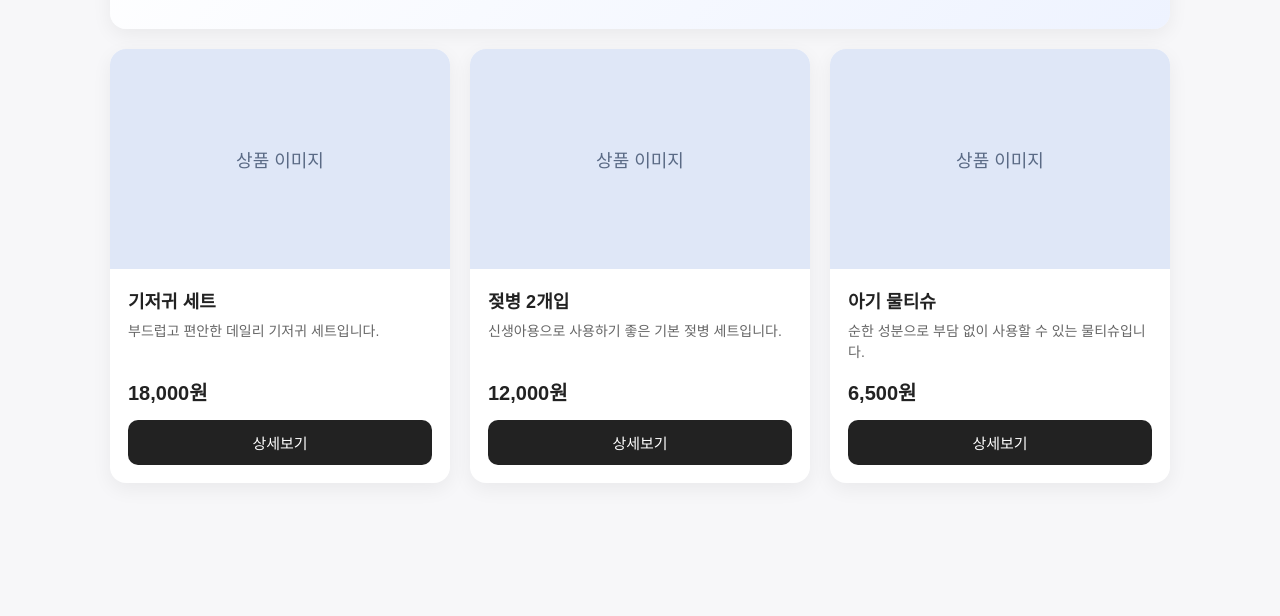
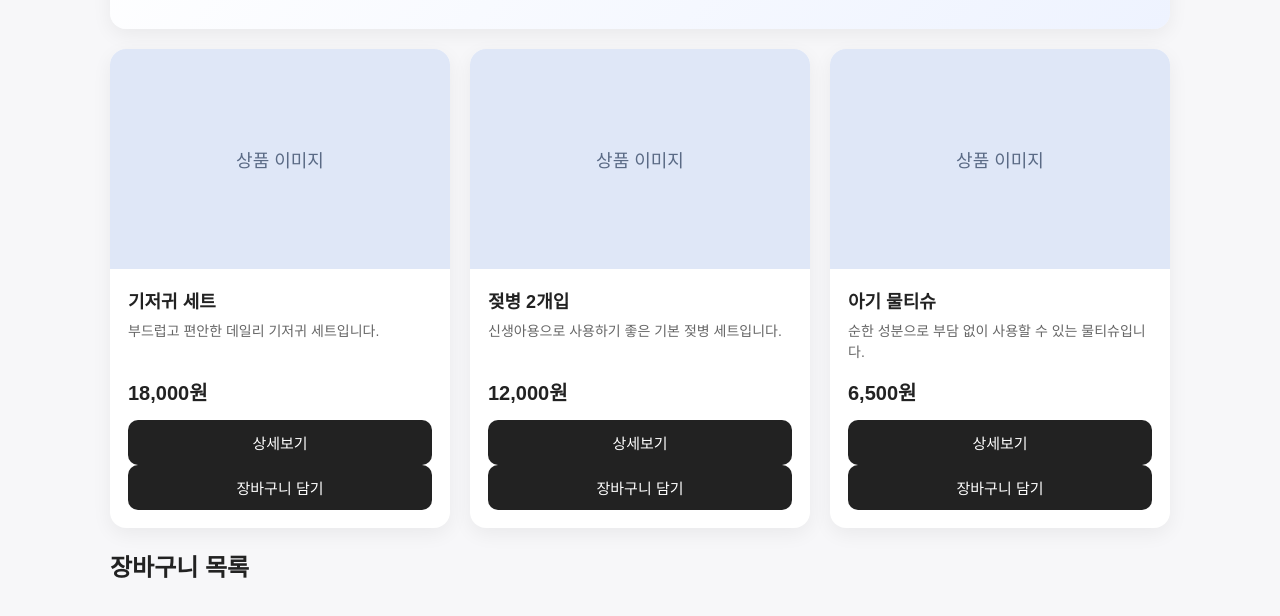
Before and after one commit to dowodo/dowodo.github.io, a plain HTML site: page index.html in a window 1280 px wide. Shown: the part 212-828 px from the top of the page. Before the commit the page ends 800 px from the top, so only its background shows below. Drawn offline with Linux system fonts and the light colour scheme.

Commit message:
Update index.html

```diff
--- a/index.html
+++ b/index.html
@@ -138,6 +138,7 @@
           <a href="detail.html?name=기저귀 세트&price=18000">
             <button>상세보기</button>
           </a>
+          <button onclick="addToCart('기저귀 세트')">장바구니 담기</button>
         </div>
       </div>
 
@@ -150,6 +151,7 @@
           <a href="detail.html?name=젖병 2개입&price=12000">
             <button>상세보기</button>
           </a>
+          <button onclick="addToCart('젖병 2개입')">장바구니 담기</button>
         </div>
       </div>
 
@@ -162,19 +164,33 @@
           <a href="detail.html?name=아기 물티슈&price=6500">
             <button>상세보기</button>
           </a>
+          <button onclick="addToCart('아기 물티슈')">장바구니 담기</button>
         </div>
       </div>
     </div>
+    <h2>장바구니 목록</h2>
+    <ul id="cart-list"></ul>
   </main>
 
   <script>
     let cartCount = 0;
+    let cartItems = [];
 
     function addToCart(productName) {
       cartCount++;
+      cartItems.push(productName);
+
       document.getElementById('cart-count').textContent = cartCount;
-      alert(productName + ' 상품이 장바구니에 담겼습니다.');
+
+      const cartList = document.getElementById('cart-list');
+      cartList.innerHTML = "";
+
+      for (let i = 0; i < cartItems.length; i++) {
+        const li = document.createElement("li");
+        li.textContent = cartItems[i];
+        cartList.appendChild(li);
     }
-  </script>
-</body>
-</html>
+
+    alert(productName + ' 상품이 장바구니에 담겼습니다.');
+  }
+</script>
```
